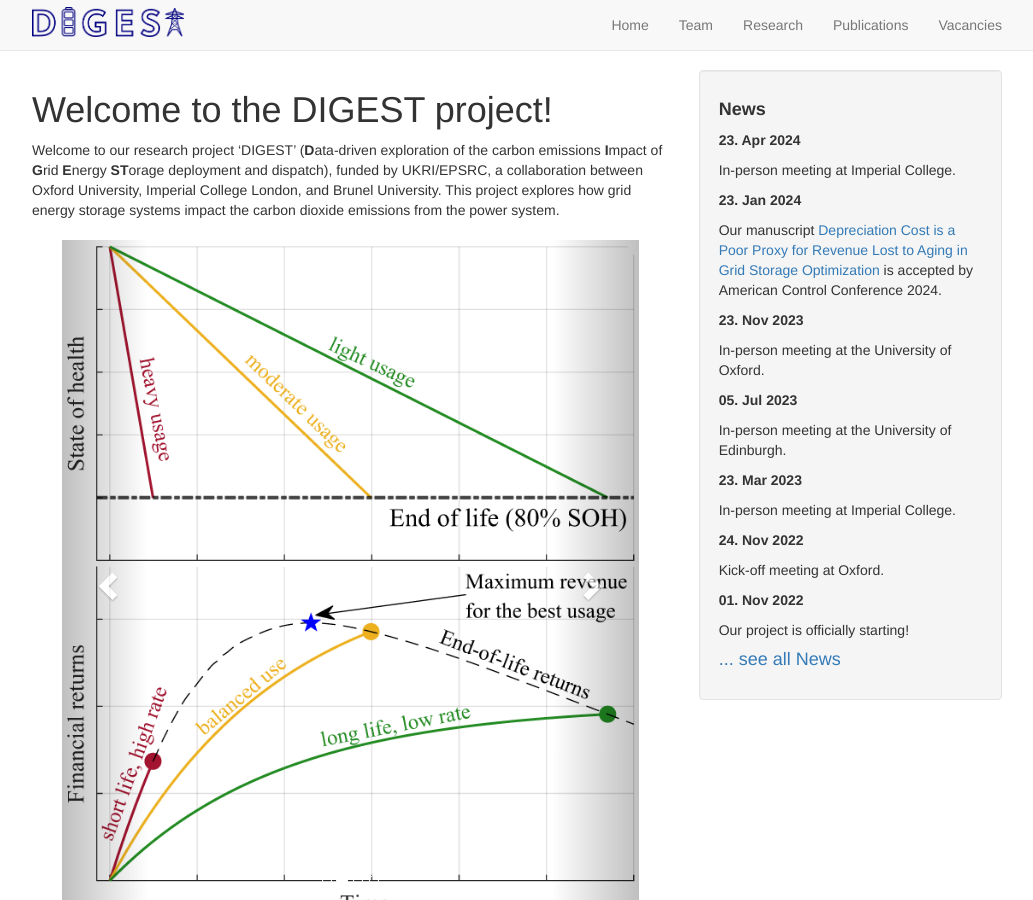
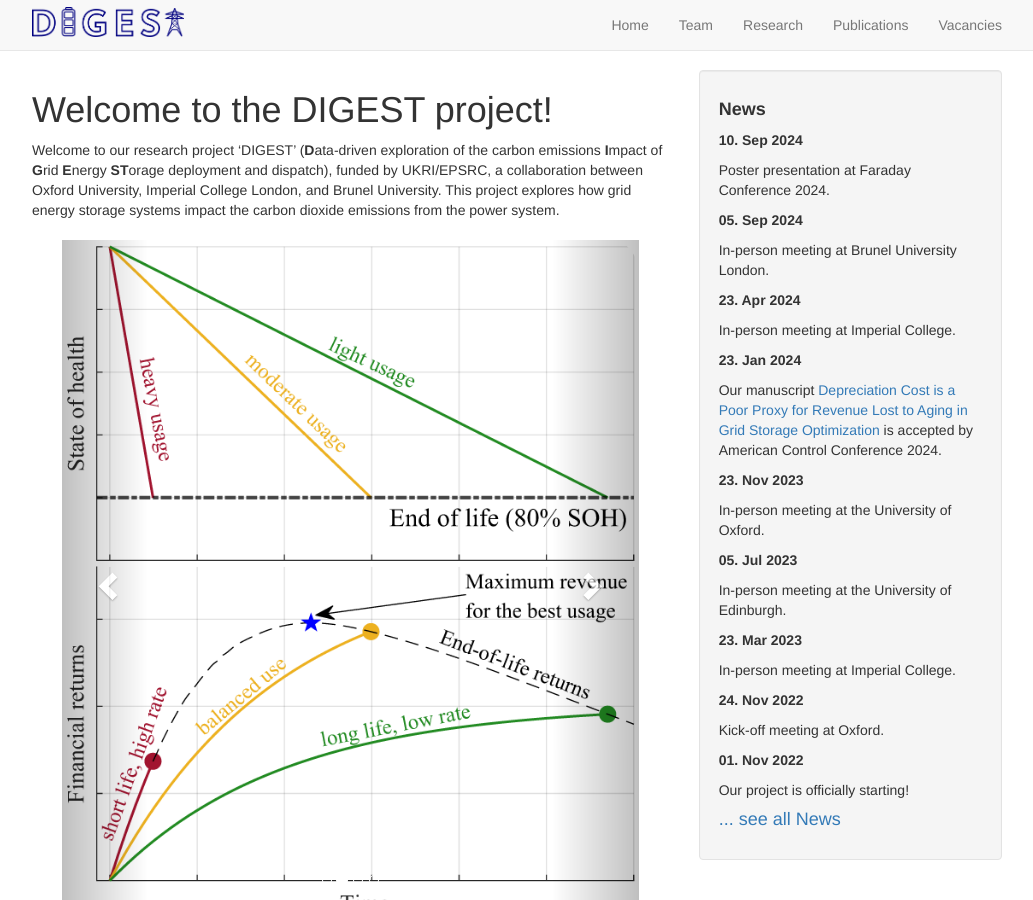
Before and after one commit to EPSRC-DIGEST/epsrc-digest.github.io, a Jekyll site: the page built from _pages/home.md, in a window 1280 px wide and 900 px high. Shown: the whole window, without its empty margins (123-1156 px from the left). Built offline with Jekyll 4.4.1, drawn with Linux system fonts in a browser that asks for light colours; nearby versions of some CDN libraries.

Commit message:
Update news.yml

```diff
--- a/_data/news.yml
+++ b/_data/news.yml
@@ -1,3 +1,9 @@
+- date: 10. Sep 2024
+  headline: Poster presentation at Faraday Conference 2024.
+
+- date: 05. Sep 2024
+  headline: In-person meeting at Brunel University London.
+
 - date: 23. Apr 2024
   headline: In-person meeting at Imperial College.
 
```
